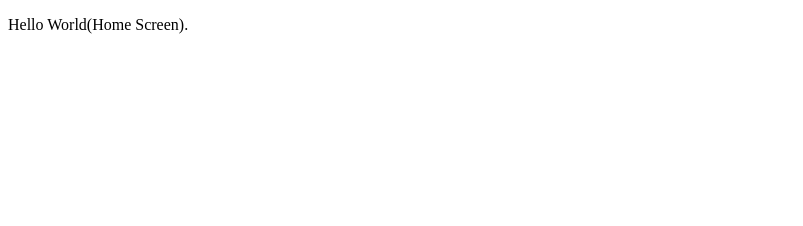
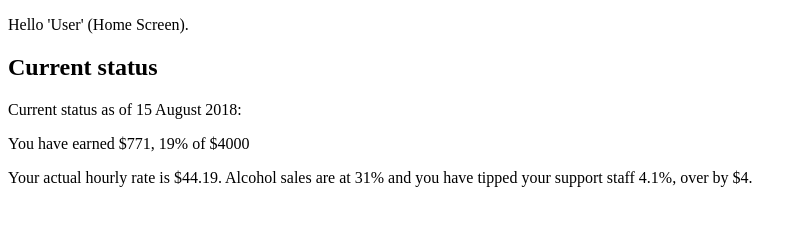
Before and after one commit to MarkWillisford/Capstone-II-FullStack, a website: page public/home.html in a window 1280 px wide. Shown: the whole page, without its empty margins (0-803 px from the left). Drawn offline with nearby package versions, Linux system fonts and the light colour scheme.

Commit message:
user home

```diff
--- a/public/home.html
+++ b/public/home.html
@@ -8,15 +8,23 @@
           src="https://code.jquery.com/jquery-3.2.1.min.js"
           integrity="sha256-hwg4gsxgFZhOsEEamdOYGBf13FyQuiTwlAQgxVSNgt4="
           crossorigin="anonymous"></script>
+        <script src="js/user.settings.js"></script>
         <!--<link href="css/main.css" rel="stylesheet" type="text/css" />
         <link href="css/float-grid.css" rel="stylesheet" />-->
         <link href="https://fonts.googleapis.com/css?family=Open+Sans" rel="stylesheet">
     </head>
     <body>
-      <p>Hello World(Home Screen).</p>
+      <p>Hello 'User' (Home Screen).</p>
+      <h2>Current status</h2>
+      <p>Current status as of <span class="js_Date"></span>:</p>
+      <p>You have earned <span class="js_monthlyEarned"></span>, <span class="js_monthlyEarnedPercentage"></span> of <span class="js_Target_monthlyEarned"></span></p>
+      <p>Your actual hourly rate is <span class="js_actualHourlyRate"></span>.<!-- <span class="js_actualHourlyRatePercentage"></span>. --> Alcohol sales are at <span class="js_alcoholSalesPercentage"></span> and you have tipped your support staff <span class="js_supportTipoutPercentage"></span>, <span class="js_supportDifference"></span>.</p>
+
+
+
       <!-- Views -->
 
       <!-- Scripts -->
-      <!--<script src="js/app.js"></script>-->
+      <script src="js/home_app.js"></script>
     </body>
 </html>
--- /dev/null
+++ b/public/js/home_app.js
@@ -0,0 +1,165 @@
+'use strict';
+
+let MOCK_SHIFT_DATA = {
+	"shifts": [
+		{
+			"id": 11111,
+			"date": "09Aug2018",
+			"day": "Thursday",
+			"shift": "close",
+			"sales": {
+				"food and NA beverages": 875,
+				"alcoholic beverages": 300,
+				"room charges": 0
+			},
+			"tipouts": {
+				"support": 33,
+				"bar": 0,
+				"servers": [				],
+				"kitchen": 0
+			},
+			"net tips": 196,
+			"hours": 8
+		},
+		{
+			"id": 11112,
+			"date": "10Aug2018",
+			"day": "Friday",
+			"shift": "close",
+			"sales": {
+				"food and NA beverages": 1000,
+				"alcoholic beverages": 375,
+				"room charges": 400
+			},
+			"tipouts": {
+				"support": 46,
+				"bar": 13,
+				"servers": [				],
+				"kitchen": 0
+			},
+			"net tips": 280,
+			"hours": 7.29
+		},
+		{
+			"id": 11113,
+			"date": "11Aug2018",
+			"day": "Saturday",
+			"shift": "mid",
+			"sales": {
+				"food and NA beverages": 975,
+				"alcoholic beverages": 600,
+				"room charges": 250
+			},
+			"tipouts": {
+				"support": 39,
+				"bar": 10,
+				"servers": [				],
+				"kitchen": 0
+			},
+			"net tips": 295,
+			"hours": 9.04
+		},
+	]
+};
+
+function getShiftData(callbackFn){
+	setTimeout(function(){ callbackFn(MOCK_SHIFT_DATA)}, 100);
+};
+
+// Date function
+function getDate(){
+	let currentDate = new Date();
+	let months = ["January", "February", "March", "April", "May", "June",
+		"July", "August", "September", "October", "November", "December"];
+	let day = currentDate.getDate();
+	let monthString = months[currentDate.getMonth()];
+	let year = currentDate.getFullYear()
+
+	let dateString = day + " " + monthString + " " + year;
+	return dateString;
+}
+
+// This function will stay when we connect to real API
+function displayShiftData(data){
+	// lets total the data we have recieved
+	let dataTotals = {};
+
+	let key = "hours";
+	dataTotals[key] = sumOfObjects(data, key);
+	key = "net tips";
+	dataTotals[key] = sumOfObjects(data, key);
+
+	dataTotals.sales = {
+		"food and NA beverages": sumOfObjects(data, "sales.food and NA beverages"),
+		"alcoholic beverages": sumOfObjects(data, "sales.alcoholic beverages"),
+		"room charges": sumOfObjects(data, "sales.room charges")
+	};
+	dataTotals.tipouts = {
+		"support": sumOfObjects(data, "tipouts.support"),
+		"bar": sumOfObjects(data, "tipouts.bar"),
+		"kitchen": sumOfObjects(data, "tipouts.kitchen")
+	};
+
+	// Set HTML to display data
+	$( ".js_Date" ).html(getDate());
+	$( ".js_monthlyEarned" ).html(`$${dataTotals["net tips"]}`);
+	$( ".js_Target_monthlyEarned" ).html(`$${monthlyIncomeGoal}`);
+	$( ".js_monthlyEarnedPercentage" ).html(`${
+		+((100 * dataTotals["net tips"] / monthlyIncomeGoal).toFixed(0))
+	}%`);
+	$( ".js_actualHourlyRate" ).html(`$${
+		+(((dataTotals["net tips"] / dataTotals.hours) + hourlyWage).toFixed(2))
+	}`);
+	$( ".js_alcoholSalesPercentage" ).html(`${
+		+((100 * dataTotals.sales["alcoholic beverages"] /
+						( dataTotals.sales["alcoholic beverages"] + dataTotals.sales["food and NA beverages"] )).toFixed(0))
+	}%`);
+	$( ".js_supportTipoutPercentage" ).html(`${
+		+((100 * dataTotals.tipouts["support"] / dataTotals.sales["food and NA beverages"]).toFixed(1))
+	}%`);
+
+	let fourPercent = dataTotals.sales["food and NA beverages"]*.04;
+	let diff = dataTotals.tipouts["support"] - fourPercent;
+	let OverUnder = "";
+	if(diff > 0){
+		OverUnder = "over"
+	} else {
+		OverUnder = "under"
+	}
+	$(".js_supportDifference" ).html(`${OverUnder} by $${diff}`);
+
+};
+
+// Used to cycle through an array (data) of objects and adds all the values
+// found in the passed key
+function sumOfObjects(data, key){
+	let total = 0;
+	$.each(data.shifts, function(i, item){
+		total += accessValueByKey(data.shifts[i], key);
+	});
+	return total;
+}
+
+// This function will return the value found in the passed
+// object and key, burrowing as far as needed
+function accessValueByKey(data, key){
+	if(key.indexOf('.') === -1){
+		// there are no child keys
+		return data[key];
+	} else {
+		// there are child keys
+		// break the string up to the first "."
+		const [ head, ...tail ] = key.split('.');
+		// recall this function with the new string as the key
+		return accessValueByKey(data[head], tail.join('.'))
+	}
+}
+
+// This function will also stay
+function getAndDisplayShiftData(){
+	getShiftData(displayShiftData);
+};
+
+$(function(){
+	getAndDisplayShiftData();
+});
--- /dev/null
+++ b/public/js/user.settings.js
@@ -0,0 +1,3 @@
+let monthlyIncomeGoal = 4000;
+let monthlyHourlyGoal = 40;
+let hourlyWage = 12.5;
```
Also changed, not shown: public/index.html (+6 -0 lines).
